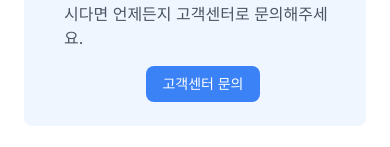
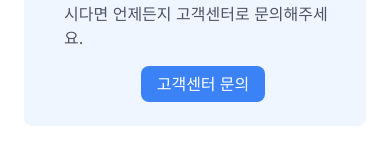
Before and after one commit to fli-chat/flichat-web, a Next.js app: page /qna in a window 390 px wide. Shown: the part 800-947 px from the top of the page. Built offline with nearby package versions, Linux system fonts and the light colour scheme.

Commit message:
Fix: 모바일 input 확대 금지 기본 폰트 크기 설정

```diff
--- a/src/app/globals.css
+++ b/src/app/globals.css
@@ -3,17 +3,12 @@
 @tailwind utilities;
 
 @layer base {
-  html {
-    font-family: "Inter", system-ui, sans-serif;
-  }
-
   /* 모바일에서 input/button 자동 확대 방지 */
-  input[type="text"],
-  input[type="email"],
-  input[type="password"],
-  input[type="search"],
-  textarea {
-    @apply text-base;
+  input,
+  textarea,
+  select,
+  button {
+    font-size: 16px !important;
   }
 }
 
```
